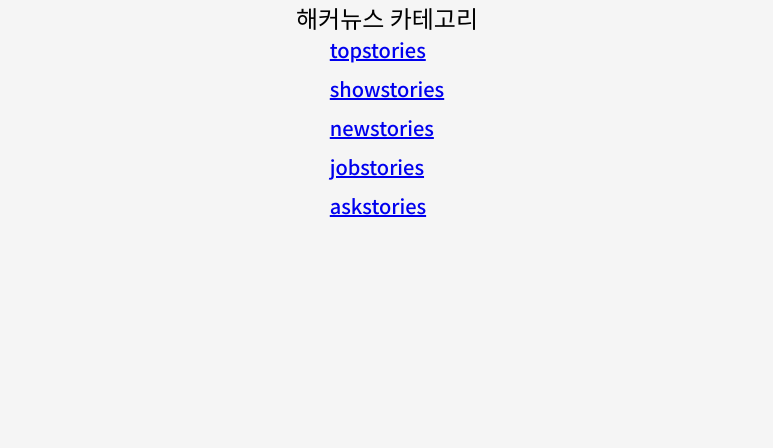
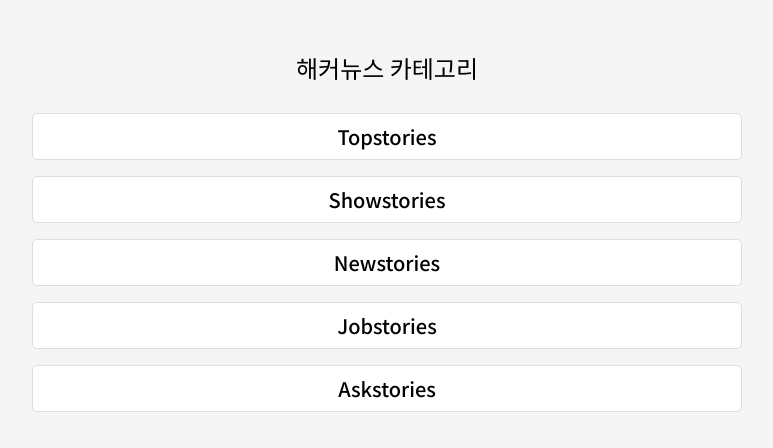
Before and after one commit to DanBi-Lee/purpledog_test2, a React (Create React App) app: page / in a window 1280 px wide. Shown: the top 448 px of the page, without its empty margins (253-1026 px from the left). Built offline with nearby package versions, Linux system fonts and the light colour scheme.

Commit message:
카테고리 리스트, 레이아웃, reset css 수정 #1

```diff
--- a/src/component/categoryList/CategoryList.module.css
+++ b/src/component/categoryList/CategoryList.module.css
@@ -2,6 +2,22 @@
     font-size: 0.20rem;
 }
 
-.category_list__list  li + li {
-    margin-top: 0.1rem;
+.category_list__list > li + li {
+    margin-top: 0.16rem;
 }
+.category_list__list > li {
+    background-color: #fff;
+    border-radius: 0.05rem;
+    border: 1px solid #ddd;
+}
+.category_list__list > li:hover{
+    color: #9b19ff;
+    border: 1px solid #9b19ff;
+}
+.category_list__list > li a {
+    display: block;
+    width: inherit;
+    height: inherit;
+    padding: 0.08rem 0.16rem;
+    text-transform: capitalize;
+}
--- a/src/component/categoryList/CategoryListSection.module.css
+++ b/src/component/categoryList/CategoryListSection.module.css
@@ -1,7 +1,8 @@
 .category_list__section {
-    height: 100%;
-    display: flex;
-    flex-direction: column;
-    justify-content: center;
-    align-items: center;
+    padding-top: 0.5rem;
+    text-align: center;
 }
+.category_list__title {
+    font-size: 0.24rem;
+    margin-bottom: 0.28rem;
+}
--- a/src/layout/Layout.module.css
+++ b/src/layout/Layout.module.css
@@ -1,6 +1,6 @@
 .layout {
     width: 100%;
-    min-height: 100%;
+    height: 100%;
     max-width: 7.5rem;
     min-width: 3.2rem;
     margin: 0 auto;
--- a/src/style/reset.css
+++ b/src/style/reset.css
@@ -36,3 +36,8 @@ ul, ol, li {
 h1, h2, h3, h4, h5, h6 {
     font-weight: 500;
 }
+
+a{
+    text-decoration: none;
+    color: inherit;
+}
```
